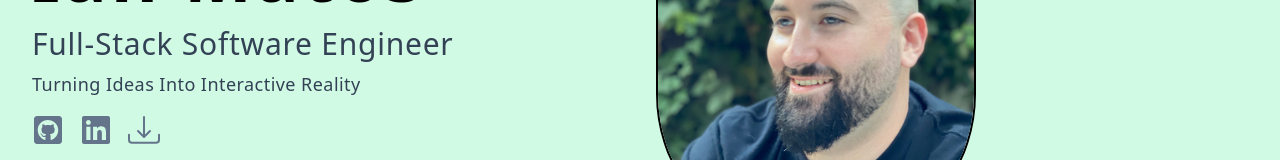
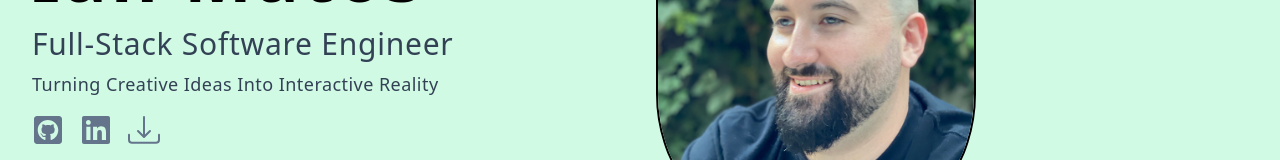
Before and after one commit to iamatos3/portfolio, a React (Vite) app: page / in a window 1280 px wide. Shown: the part 367-527 px from the top of the page. Built offline with nearby package versions, Linux system fonts and the light colour scheme.

Commit message:
Updated text on Hero component

```diff
--- a/src/components/Hero.jsx
+++ b/src/components/Hero.jsx
@@ -14,7 +14,7 @@ const Hero = () => {
             Full-Stack Software Engineer
           </p>
           <p className='mt-2 text-lg text-slate-700 capitalize tracking-wide'>
-            Turning ideas into interactive reality
+            Turning creative ideas into interactive reality
           </p>
           <div className='flex gap-x-4 mt-4'>
             <a href='https://github.com/iamatos3/' title='GitHub' target="_blank">
```
